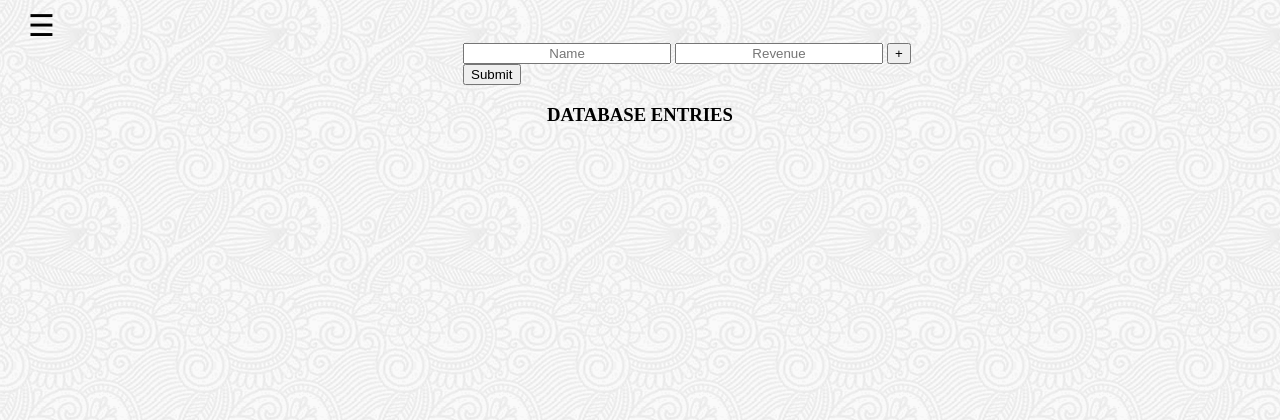
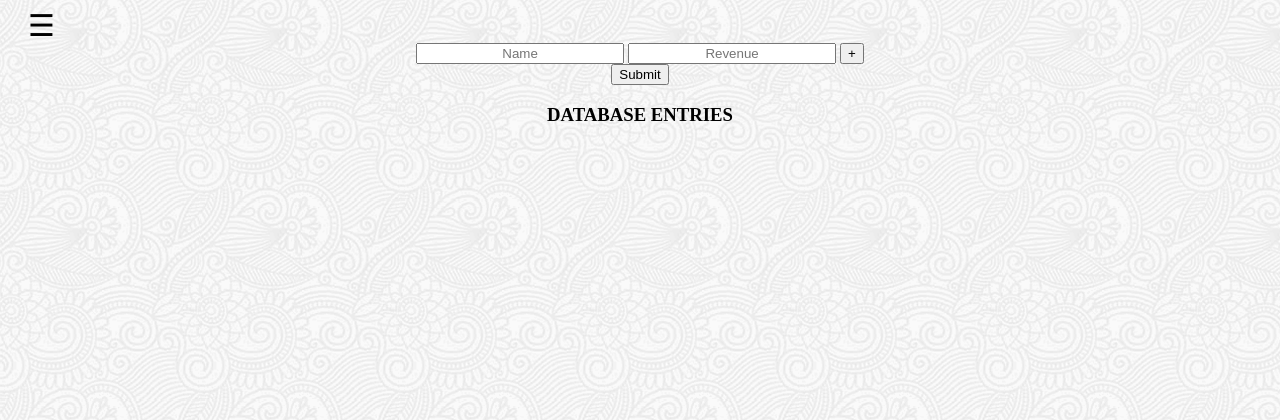
Before and after one commit to Joeyeyey/foxhackathon, a Django app: page / in a window 1280 px wide. Shown: the top 420 px of the page. Run offline with Django 3.2, Linux system fonts and the light colour scheme; data that the repository does not hold is empty; some libraries are stand-ins or nearby versions.

Commit message:
Centered text no matter screen size

```diff
--- a/foxhackathon2/server/static/foxhackathon2/css/base.css
+++ b/foxhackathon2/server/static/foxhackathon2/css/base.css
@@ -60,13 +62,16 @@ input[type=text] {
      width: 200px;
      text-align: center;
 }
+/*
+#in_name, input[type=submit], .database_entry {
+     text-align: center;
+     margin-left: 36%;
+}*/
 
-#in_name, input[type=submit] {
-     margin-left: 36%;
-}
 
-.database_entry {
-     margin-left: 36%;
+
+#added_employees, .textfields {
+     text-align: center;
 }
 
 h3 {
--- a/foxhackathon2/server/templates/server/index.html
+++ b/foxhackathon2/server/templates/server/index.html
@@ -1,7 +1,7 @@
 {% extends "server/base.html" %}
 
 {% block content %}
-
+     <div class="textfields">
           <form method="post">
           {% csrf_token %}
                <input type="text" id="in_name" placeholder="Name">
@@ -11,15 +11,17 @@
                <input type="submit" name='form_submission' value='Submit'>
                <div id="added_employees"></div>
           </form>
+     </div>
 
      <h3>DATABASE ENTRIES</h3>
 
      {% for employees in num_existing_employees %}
+          <div class="textfields">
           <input type='text' class="database_entry" id='name{{ forloop.counter0 }}' value='{{employees.name}}' readonly>
           <input type='text' class="database_entry_revenue" id='revenue{{forloop.counter0 }}' value='{{ employees.revenue }}' readonly>
           <button class="removeItem">X</button>
           <br>
-
+          </div>
      {% endfor %}
 
 {% endblock %}
```
Also changed, not shown: other parts of foxhackathon2/server/static/foxhackathon2/css/base.css (+6 -4 lines). Lines whose indentation alone changed are shown as unchanged.
